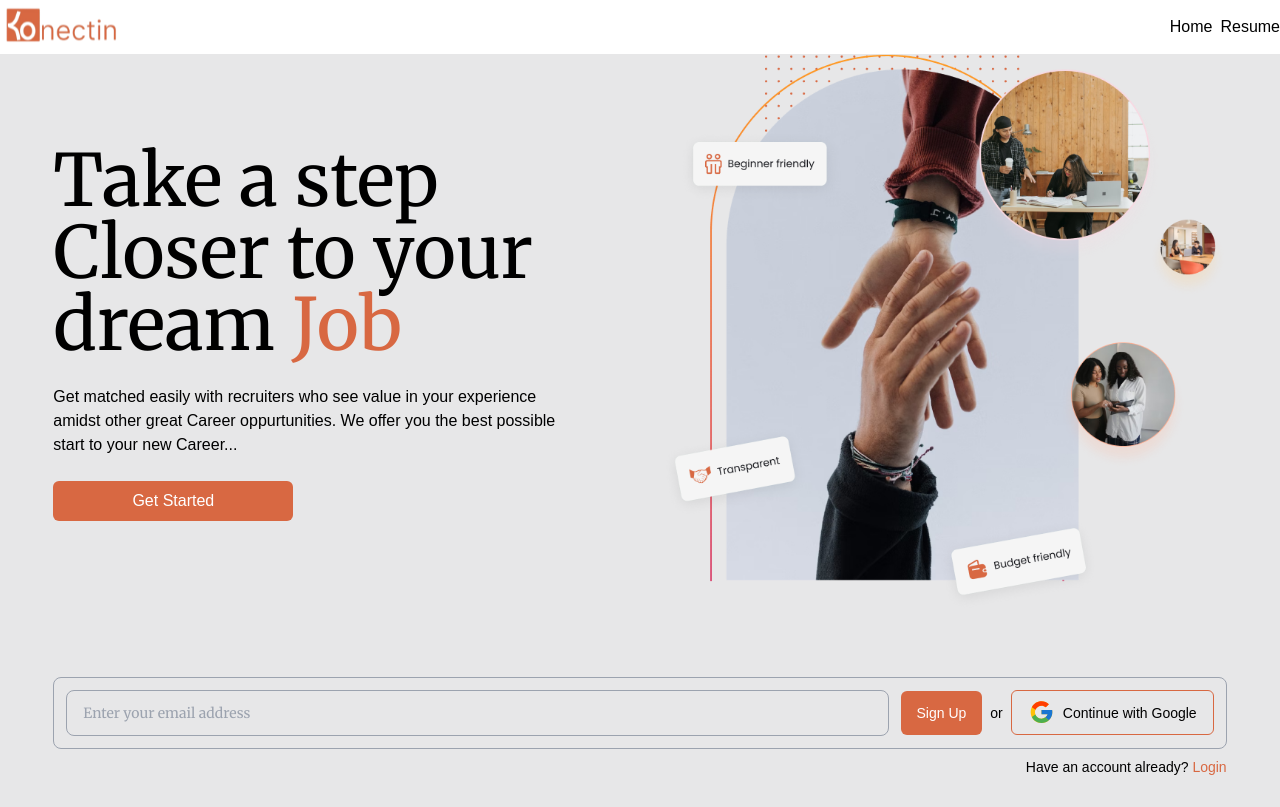
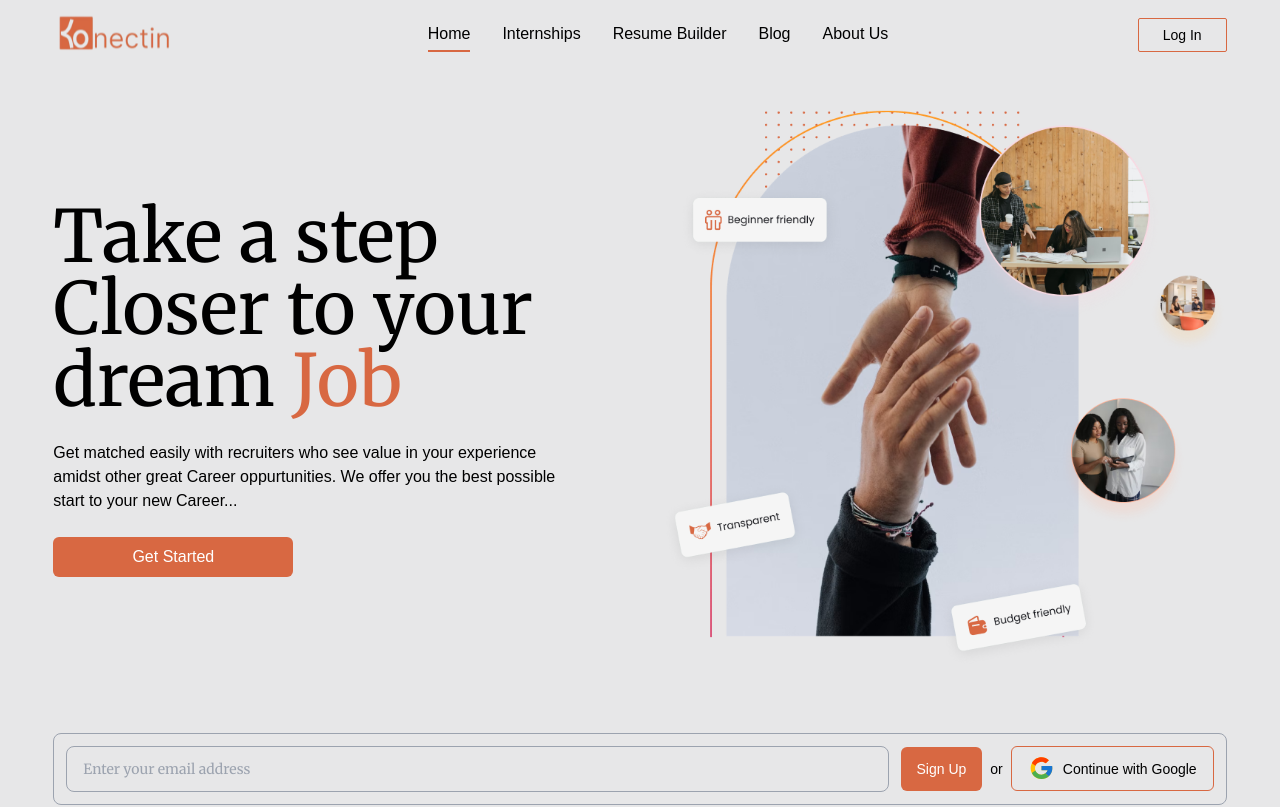
Before and after one commit to konnectintech/Konectin, a React (Vite) app: page / in a window 1280 px wide. Shown: the top 807 px of the page. Built offline with nearby package versions, Linux system fonts and the light colour scheme.

Commit message:
Header and Footer

```diff
--- a/src/App.jsx
+++ b/src/App.jsx
@@ -2,16 +2,25 @@ import { BrowserRouter, Routes, Route } from "react-router-dom";
 import SignUp, { SignIn } from "./pages/sign";
 import { RequireAuth } from "./middleware/signAuth";
 import ProtectedRoutes from "./pages/ProtectedRoutes";
+import Landing from "./pages/ProtectedRoutes/landing";
+import ResumeBuilder from "./pages/ProtectedRoutes/resume";
 
 function App() {
   return (
     <BrowserRouter>
-      <RequireAuth>
-        <ProtectedRoutes />
-      </RequireAuth>
       <Routes>
         <Route path="/login" element={<SignIn />} />
         <Route path="/signup" element={<SignUp />} />
+        <Route
+          element={
+            <RequireAuth>
+              <ProtectedRoutes />
+            </RequireAuth>
+          }
+        >
+          <Route path="/" element={<Landing />} />
+          <Route path="/resume" element={<ResumeBuilder />} />
+        </Route>
       </Routes>
     </BrowserRouter>
   );
--- a/src/index.css
+++ b/src/index.css
@@ -13,17 +13,21 @@
     --btn-secondary: 128 52 26;
   }
 }
+
 body {
   font-family: "Arial", sans-serif;
 }
 
-/* Remove this when you start programming */
-
-.app {
-  width: 100%;
-  height: 110%;
+main {
+  padding-top: 40px;
+  padding-bottom: 4rem;
 }
 
+.footer-icon img {
+  filter: brightness(500%);
+}
+
+/* Remove this when you start programming */
 .signin_wrapper {
   width: 100%;
   height: 100vh;
--- /dev/null
+++ b/src/layouts/footer/footerLinks.js
@@ -0,0 +1,31 @@
+export const FooterLinks = [
+  {
+    head: "Services",
+    sublinks: [
+      { link: "/login", name: "Get Hired" },
+      { link: "/", name: "Hire Talent" },
+      { link: "/resume", name: "Resume Builder" },
+    ],
+  },
+  {
+    head: "Company",
+    sublinks: [
+      { link: "/blog", name: "Blog" },
+      { link: "/about", name: "About Us" },
+    ],
+  },
+  {
+    head: "Help",
+    sublinks: [
+      { link: "/faq", name: "FAQ" },
+      { link: "/contact", name: "Contact Us" },
+    ],
+  },
+  {
+    head: "Legal",
+    sublinks: [
+      { link: "/policy", name: "Privacy Policy" },
+      { link: "/terms", name: "Terms and Conditions" },
+    ],
+  },
+];
--- /dev/null
+++ b/src/layouts/header/header.css
@@ -0,0 +1,24 @@
+/* header {
+  position: fixed;
+  top: 0;
+  width: 100%;
+  z-index: 5;
+}
+
+.navbar-change {
+  background-color: rgba(248, 248, 248, 1);
+  box-shadow: 0 1px 7px rgb(122, 122, 122);
+  transform: translateY(0px);
+  transition: all 0.5s linear;
+}
+
+.nav-bar-hidden {
+  transform: translateY(-50vh);
+  transition: all 1s linear;
+}
+
+@media only screen and (min-width: 420px) {
+  .nav-bar-hidden {
+    transform: translateY(-60px);
+  }
+} */
--- a/src/layouts/header/index.jsx
+++ b/src/layouts/header/index.jsx
@@ -1,17 +1,90 @@
-import { Link } from "react-router-dom";
+import { useState } from "react";
+import { FaBars } from "react-icons/fa";
+import { Link, useLocation } from "react-router-dom";
 import { konectinIcon } from "../../assets";
+import "./header.css";
 
 function Header() {
+  const [offset, setOffset] = useState({
+    prevScrollpos: window.pageYOffset,
+    visible: true,
+  });
+
+  const [isOpen, setToggle] = useState(false);
+  const links = [
+    { name: "Home", link: "/" },
+    { name: "Internships", link: "/internship" },
+    { name: "Resume Builder", link: "/resume" },
+    { name: "Blog", link: "/blog" },
+    { name: "About Us", link: "/about" },
+  ];
+
+  const nav = useLocation();
+
+  const handleScroll = () => {
+    const { prevScrollpos } = offset;
+    const currentScrollPos = window.pageYOffset;
+    const visible = prevScrollpos > currentScrollPos;
+    const pageHero = document.querySelector(".page-hero").clientHeight;
+    const darken = pageHero < currentScrollPos;
+
+    setOffset({
+      prevScrollpos: currentScrollPos,
+      visible,
+      darken,
+    });
+  };
+
+  const toggle = () => {
+    setToggle(!isOpen);
+  };
+
+  window.addEventListener("scroll", handleScroll);
+
   return (
-    <div className="mx-auto max-w-screen-2xl flex items-center justify-between mb-auto">
-      <div>
-        <img src={konectinIcon} />
-      </div>
-      <nav className="flex gap-2">
-        <Link to="/">Home</Link>
-        <Link to="/resume">Resume</Link>
+    <header
+      className={`
+        ${
+          offset.visible && offset.prevScrollpos >= 50
+            ? "navbar-change"
+            : offset.prevScrollpos <= 50
+            ? "navbar"
+            : "nav-bar-hidden"
+        }
+      bg-primaryBg py-2`}
+    >
+      <nav className="w-11/12 mx-auto max-w-screen-2xl flex justify-between items-center gap-16">
+        <Link to="/" className="nav-icon block">
+          <img src={konectinIcon} />
+        </Link>
+        <nav className="md:hidden">
+          <FaBars size="1.5rem" color="#D86842" />
+        </nav>
+        <nav className="gap-8 hidden md:flex">
+          {links.map((link, index) => (
+            <Link
+              className={
+                link.link === nav.pathname
+                  ? "py-1 border-b-2 border-primaryBtn"
+                  : "py-1"
+              }
+              key={index}
+              to={link.link}
+            >
+              {link.name}
+            </Link>
+          ))}
+        </nav>
+        <nav className="hidden lg:block">
+          <Link
+            to="/login"
+            className="w-full text-sm px-6 py-2 text-black-500 border-primaryBtn border rounded-sm"
+          >
+            Log In
+          </Link>
+        </nav>
       </nav>
-    </div>
+    </header>
   );
 }
 
--- a/src/pages/ProtectedRoutes/index.jsx
+++ b/src/pages/ProtectedRoutes/index.jsx
@@ -1,17 +1,14 @@
-import { Route, Routes } from "react-router-dom";
+import { Outlet } from "react-router-dom";
+import Footer from "../../layouts/footer";
 import Header from "../../layouts/header";
-import Landing from "./landing";
-import ResumeBuilder from "./resume";
-import Footer from "../../layouts/footer";
 
 function ProtectedRoutes() {
   return (
     <>
       <Header />
-      <Routes>
-        <Route path="/" element={<Landing />} />
-        <Route path="/resume" element={<ResumeBuilder />} />
-      </Routes>
+      <div className="page-hero">
+        <Outlet />
+      </div>
       <Footer />
     </>
   );
--- a/src/pages/ProtectedRoutes/landing/index.jsx
+++ b/src/pages/ProtectedRoutes/landing/index.jsx
@@ -1,4 +1,3 @@
-import { CustomButton } from "../../../components/button";
 import { Link } from "react-router-dom";
 import {
   caseImage,
@@ -12,7 +11,7 @@ import { Blog, RecruitersGain } from "./data";
 
 function Landing() {
   return (
-    <div className="bg-primaryBg">
+    <main className="bg-primaryBg">
       <section className="w-11/12 mx-auto max-w-screen-2xl flex flex-col gap-16">
         {/* Hero section */}
         <div className="flex flex-col gap-10 md:flex-row items-center justify-between">
@@ -27,7 +26,12 @@ function Landing() {
               the best possible start to your new Career...
             </p>
             <div className="w-48 md:w-60">
-              <CustomButton primary>Get Started</CustomButton>
+              <Link
+                to="/signup"
+                className="block w-full py-2 bg-primaryBtn text-white text-center rounded-md"
+              >
+                Get Started
+              </Link>
             </div>
           </div>
           <div className="w-full md:w-1/2">
@@ -45,9 +49,12 @@ function Landing() {
             />
 
             <div className="w-full md:w-fit flex flex-col xxs:flex-row gap-2 xs:gap-6 items-center justify-center md:justify-between">
-              <button className="w-full xxs:w-fit px-4 xs:px-0 xs:w-32 py-3 bg-primaryBtn text-white text-center rounded-md">
+              <Link
+                to="/signup"
+                className="w-full xxs:w-fit px-4 xs:px-0 xs:w-32 py-3 bg-primaryBtn text-white text-center rounded-md"
+              >
                 Sign Up
-              </button>
+              </Link>
               or
               <button className="w-full xxs:w-fit px-4 xs:px-0 xs:w-60 py-2 bg-transparent flex gap-2 items-center justify-center text-black-500 border-primaryBtn border rounded-md">
                 <img src={googleIcon} alt="continue with google" /> Continue
@@ -102,13 +109,16 @@ function Landing() {
                   </div>
                 ))}
               </div>
-              <div className="w-full xs:w-fit flex flex-col xxs:flex-row gap-2 xs:gap-4 items-center md:justify-center xs:justify-between text-sm">
+              <div className="w-full xs:w-fit flex flex-col xxs:flex-row gap-2 xs:gap-4 xs:items-center xs:justify-between text-sm">
                 <button className="px-8 py-2 bg-transparent flex gap-2 items-center justify-center text-black-500 border-primaryBtn border rounded-md">
                   Learn More
                 </button>
-                <button className="px-8 py-2 bg-primaryBtn text-white text-center rounded-md">
+                <Link
+                  to="/signup"
+                  className="px-8 py-2 bg-primaryBtn text-white text-center rounded-md"
+                >
                   Sign Up
-                </button>
+                </Link>
               </div>
             </div>
           </div>
@@ -201,9 +211,13 @@ function Landing() {
       </section>
 
       {/* Newsletter */}
-      <section className="relative w-11/12 xs:w-10/12 md:w-8/12 max-w-scrren-md h-screen mx-auto mt-16">
+      <section className="relative w-11/12 xs:w-10/12 md:w-8/12 max-w-screen-md h-[40vh] min-h-[395px] mx-auto mt-16">
         <div className="absolute z-10 w-full left-1/2 h-[340px] -translate-x-1/2">
-          <img className="w-full h-full" src={newsletterBg} alt="Newsletter" />
+          <img
+            className="w-full h-full max-h-[340px]"
+            src={newsletterBg}
+            alt="Newsletter"
+          />
         </div>
         <div className="relative z-30 text-center pt-8 text-white px-4">
           <h1 className="text-lg xxs:text-2xl sm:text-3xl mb-3">
@@ -215,20 +229,20 @@ function Landing() {
           </p>
           <label
             htmlFor="newsletter"
-            className="w-full xs:w-10/12 max-w-screen-md rounded-lg mx-auto flex gap-2 items-center justify-center pl-8 pr-4 py-3 bg-white mt-10"
+            className="w-full sm:w-10/12 max-w-screen-md rounded-lg mx-auto flex gap-2 items-center justify-center pl-4 sm:pl-8 pr-2 sm:pr-4 py-1 md:py-3 bg-white mt-10"
           >
             <input
               id="newsletter"
               placeholder="Enter your email address"
-              className="outline-0 border-0 xs:flex-1 text-secondaryBtn"
+              className="outline-0 border-0 w-full md:flex-1 text-secondaryBtn"
             />
-            <button className="px-4 sm:px-8 py-2 bg-primaryBtn text-white text-center rounded-md">
+            <button className="px-2 text-sm md:text-md sm:px-6 py-2 bg-primaryBtn text-white text-center rounded-md">
               Subscribe
             </button>
           </label>
         </div>
       </section>
-    </div>
+    </main>
   );
 }
 
--- a/src/pages/ProtectedRoutes/resume/index.jsx
+++ b/src/pages/ProtectedRoutes/resume/index.jsx
@@ -30,7 +30,7 @@ function ResumeBuilder() {
   };
 
   return (
-    <div className="bg-[#EEEEEE]">
+    <main className="bg-[#EEEEEE]">
       <section className="w-11/12 mx-auto max-w-screen-xl flex flex-col gap-16">
         {/* Hero section */}
         <div className="flex flex-col gap-10 md:flex-row items-center justify-between">
@@ -253,7 +253,7 @@ function ResumeBuilder() {
           </div>
         </div>
       </section>
-    </div>
+    </main>
   );
 }
 
```
Also changed, not shown: src/layouts/footer/index.jsx (+70 -5 lines), src/pages/sign/index.jsx (+0 -20 lines).
